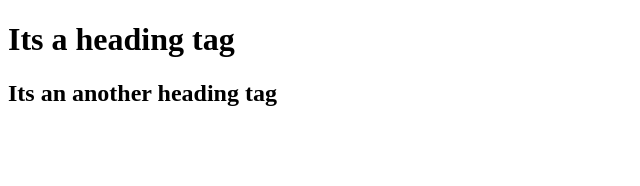
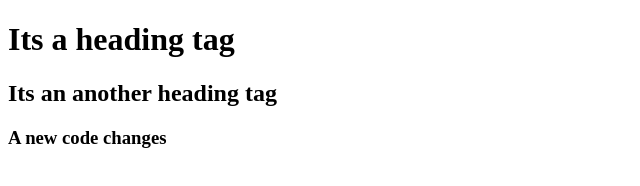
Before and after one commit to mahfujsunny/second-repo, a plain HTML site: page index.html in a window 1280 px wide. Shown: the whole page, without its empty margins (0-640 px from the left). Drawn offline with Linux system fonts and the light colour scheme.

Commit message:
added heading tag

```diff
--- a/index.html
+++ b/index.html
@@ -9,5 +9,6 @@
 <body>
     <h1>Its a heading tag</h1>
     <h2>Its an another heading tag</h2>
+    <h3>A new code changes</h3>
 </body>
 </html>
```
